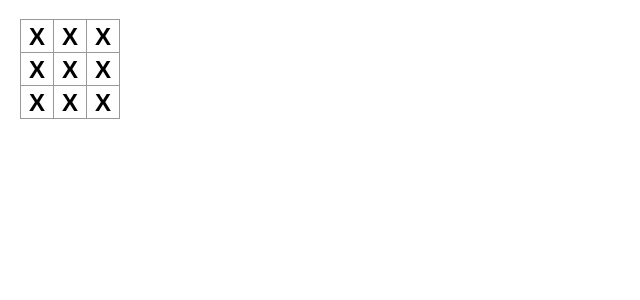
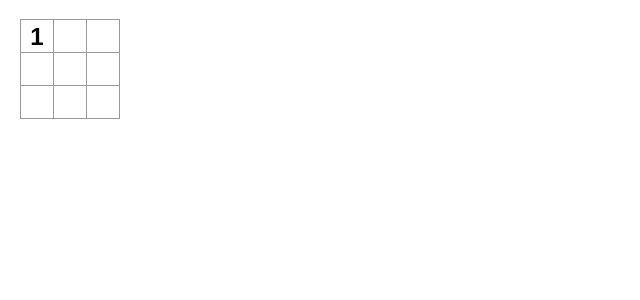
Before and after one commit to Bo-Ziegler/my-react-app, a React (Vite) app: page / in a window 1280 px wide. Shown: the top 300 px of the page, without its empty margins (0-640 px from the left). Built offline with nearby package versions, Linux system fonts and the light colour scheme.

Commit message:
Put Values in boxes

```diff
--- a/src/App.jsx
+++ b/src/App.jsx
@@ -1,12 +1,12 @@
-function Square() {
-  return <button className="square">X</button>;
+function Square({ value}) {
+  return <button className="square">{value}</button>;
 }
 
 export default function Board() {
   return (
     <>
       <div className="board-row">
-        <Square />
+        <Square value="1" />
         <Square />
         <Square />
       </div>
```
